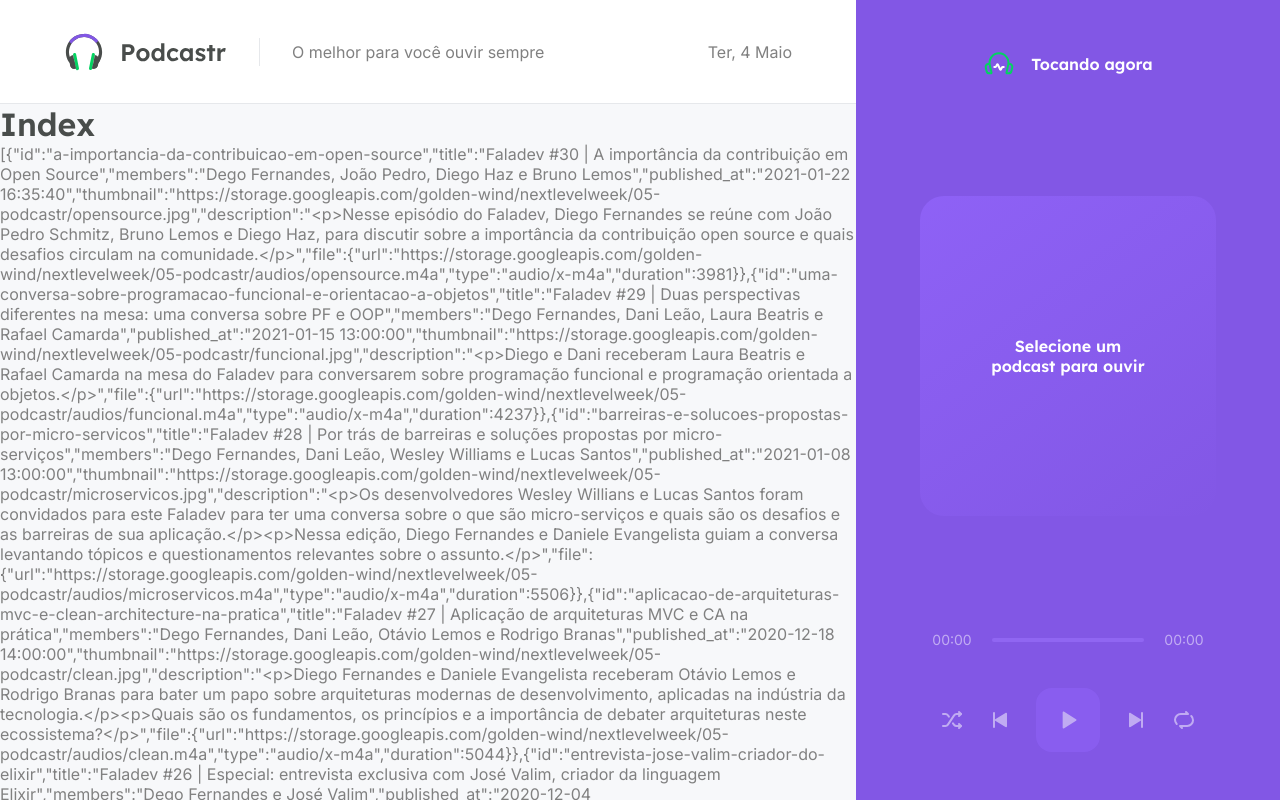
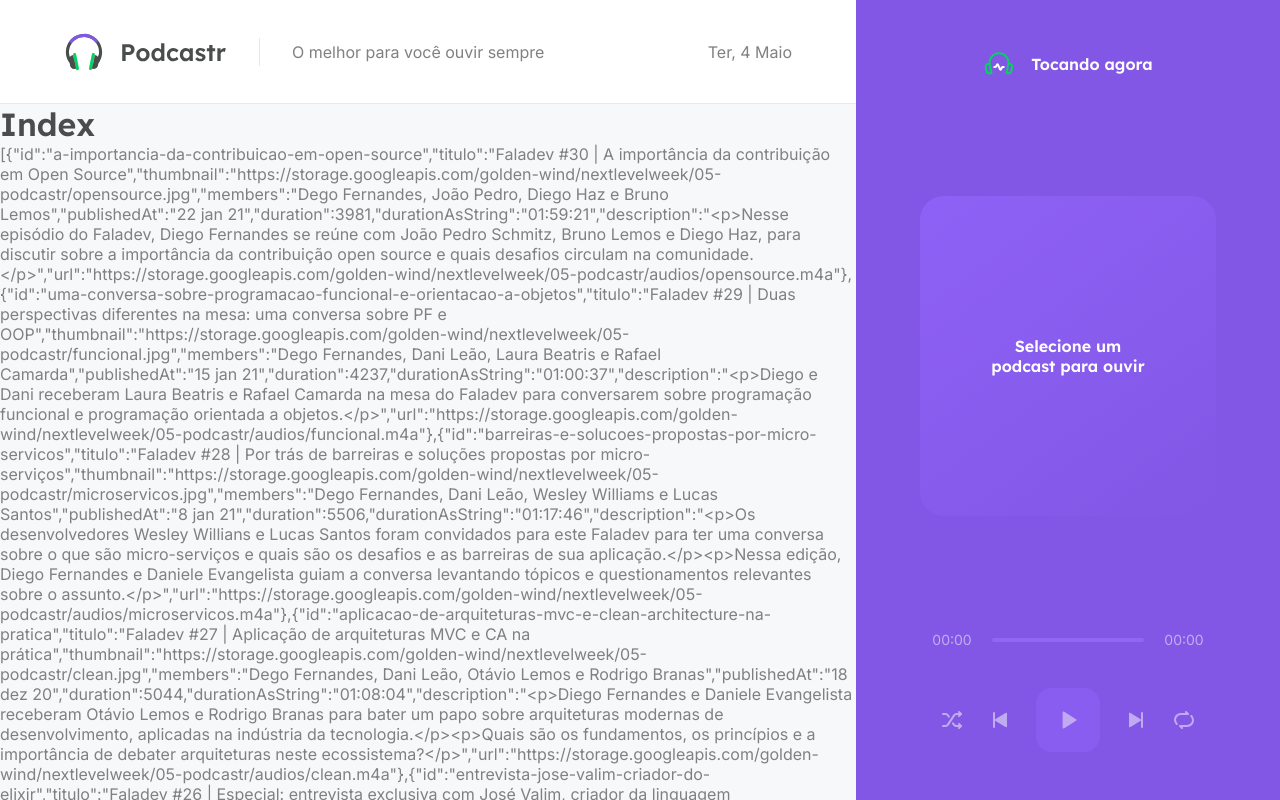
Before and after one commit to simonelopess/podcastr, a Next.js app: page / in a window 1280 px wide. Shown: the top 800 px of the page. Built offline with nearby package versions, Linux system fonts and the light colour scheme; data requests are answered from the project's data file.

Commit message:
Formatação de string

```diff
--- a/src/pages/index.tsx
+++ b/src/pages/index.tsx
@@ -1,10 +1,15 @@
 import { GetStaticProps } from 'next';
+import { format, parseISO} from 'date-fns';
+import ptBR from 'date-fns/locale/pt-BR';
+
 import { api } from '../services/api';
+import { convertDurationToTimeString } from '../utils/convertDurationToTimeString';
 
 type Episode = {
   id: string;
   title: string;
   members: string;
+  published_at: string;
 }
 type HomeProps = {
   episodes: Array<Episode>
@@ -28,10 +33,24 @@
       _order: 'desc'
     }
   });
+  //formatação de dados
 
+  const episodes = data.map(episode => {
+    return {
+      id: episode.id,
+      titulo: episode.title,
+      thumbnail: episode.thumbnail,
+      members: episode.members,
+      publishedAt: format(parseISO(episode.published_at), 'd MMM yy', {locale: ptBR}),
+      duration: Number(episode.file.duration),
+      durationAsString: convertDurationToTimeString(Number(episode.file.duration)),
+      description: episode.description,
+      url: episode.file.url
+    }
+  })
   return {
     props: {
-      episodes: data,
+      episodes: episodes,
     },
     revalidate: 60 * 60 * 8, //segundos, minutos, horas - a cada 8 horas
   }
--- /dev/null
+++ b/src/utils/convertDurationToTimeString.ts
@@ -0,0 +1,12 @@
+export function convertDurationToTimeString(duration: number) {
+    const hours = Math.floor(duration / 3600) //arredonda pra baixo
+    const minutes = Math.floor((duration & 3600) / 60);
+    const seconds = duration % 60;
+
+    const timeString = [hours, minutes, seconds]
+        .map(unit => String(unit)
+            .padStart(2, '0'))
+        .join(':')
+
+    return timeString;
+}
```
